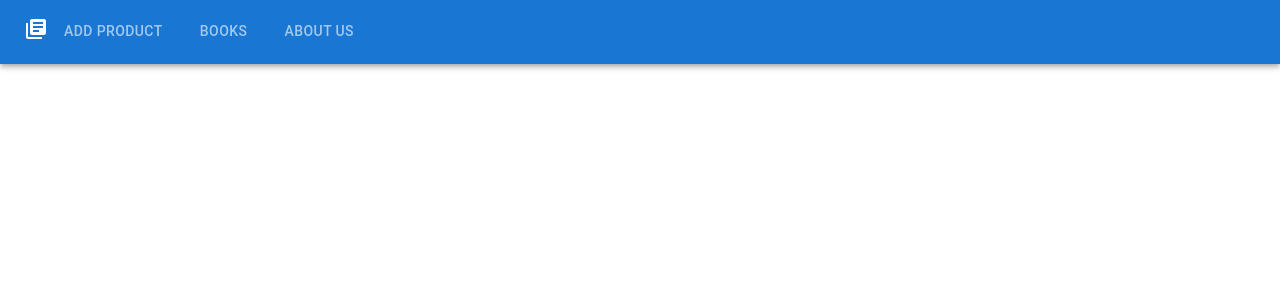
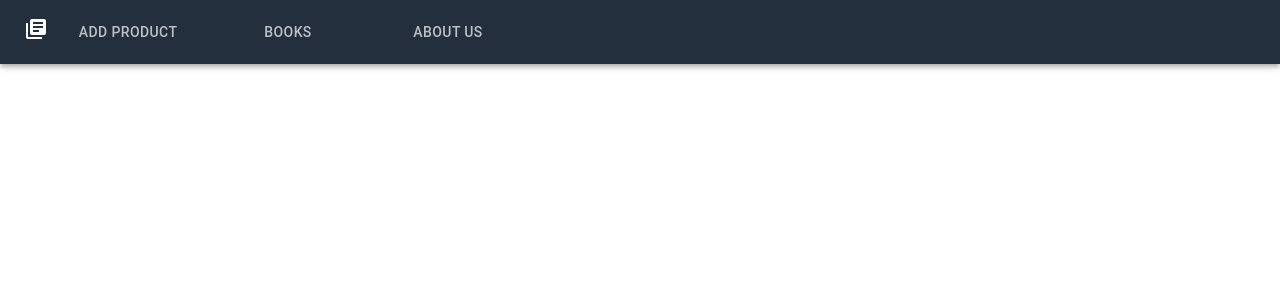
Before and after one commit to JanithNanayakkaraSE0612/React_CourseWork_IJSE, a React (Create React App) app in the folder client/: page / in a window 1280 px wide. Shown: the top 300 px of the page. Built offline with nearby package versions, Linux system fonts and the light colour scheme.

Commit message:
material ui error debugging navbarLink

```diff
--- a/client/src/components/Header.tsx
+++ b/client/src/components/Header.tsx
@@ -1,20 +1,22 @@
-import { AppBar,Tab, Tabs, Toolbar, Typography } from '@mui/material'
+import { AppBar,Toolbar, Typography } from '@mui/material'
+import { Tab, Tabs } from '@material-ui/core';
 import React, { useState } from 'react'
 import LibraryBooksIcon from '@mui/icons-material/LibraryBooks';
+import { NavLink } from 'react-router-dom';
 
 const Header = () => {
     const [value ,setValue] = useState();
   return (
     <div>
-        <AppBar position='sticky'>
+        <AppBar sx={{backgroundColor:"#232F3D"}} position='sticky'>
             <Toolbar>
                 <Typography>
                     <LibraryBooksIcon/>
                 </Typography>
-                <Tabs textColor='inherit' indicatorColor='secondary' value={value} onChange={(e,val)=>setValue(val)}>
-                    <Tab label='Add Product' />
-                    <Tab label='Books' />
-                    <Tab label='About Us' />
+                <Tabs sx={{ml:"auto"}} textColor='inherit' indicatorColor='secondary' value={value} onChange={(e,val)=>setValue(val)}>
+                    <Tab LinkComponent={NavLink} to="/add" label='Add Product' />
+                    <Tab LinkComponent={NavLink} to="/books" label='Books' />
+                    <Tab LinkComponent={NavLink} to="/about" label='About Us' />
                 </Tabs>
             </Toolbar>
         </AppBar>
--- a/client/src/index.tsx
+++ b/client/src/index.tsx
@@ -2,15 +2,18 @@ import React from 'react';
 import ReactDOM from 'react-dom/client';
 import './index.css';
 import App from './App';
+import { BrowserRouter } from 'react-router-dom';
 
 
 const root = ReactDOM.createRoot(
   document.getElementById('root') as HTMLElement
 );
 root.render(
+  <BrowserRouter>
   <React.StrictMode>
     <App />
   </React.StrictMode>
+  </BrowserRouter>
 );
 
 // If you want to start measuring performance in your app, pass a function
```
Also changed, not shown: 1 other file (tests, documents, lock files or other folders).
